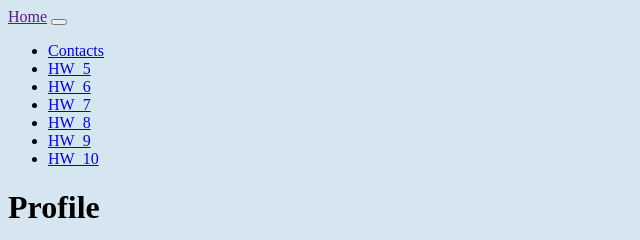
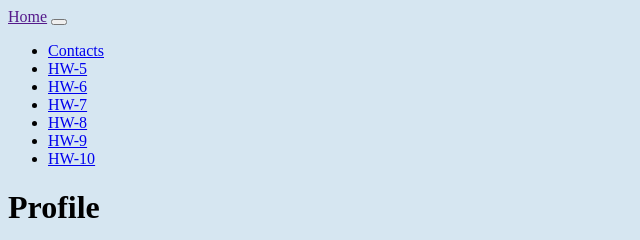
Before and after one commit to mahororuth/mahororuth.github.io, a plain HTML site: page index.html in a window 1280 px wide. Shown: the top 240 px of the page, 0-640 px from the left. Drawn offline with Linux system fonts and the light colour scheme.

Commit message:
Update index.html

```diff
--- a/index.html
+++ b/index.html
@@ -22,22 +22,22 @@
                             <a class="nav-link" href="#contacts">Contacts</a>
                         </li>
                         <li class="nav-item">
-                            <a class="nav-link" href="HW_5.pdf" target="blank">HW_5</a>
+                            <a class="nav-link" href="HW-5.pdf" target="blank">HW-5</a>
                         </li>
                         <li class="nav-item">
-                            <a class="nav-link" href="HW_6.pdf" target="blank">HW_6</a>
+                            <a class="nav-link" href="HW-6.pdf" target="blank">HW-6</a>
                         </li>
                         <li class="nav-item">
-                            <a class="nav-link" href="HW_7.pdf" target="blank">HW_7</a>
+                            <a class="nav-link" href="HW-7.pdf" target="blank">HW-7</a>
                         </li>
                         <li class="nav-item">
-                            <a class="nav-link" href="HW_8.html" target="blank">HW_8</a>
+                            <a class="nav-link" href="HW-8.html" target="blank">HW-8</a>
                         </li>
                         <li class="nav-item">
-                            <a class="nav-link" href="HW_9.html" target="blank">HW_9</a>
+                            <a class="nav-link" href="HW-9.html" target="blank">HW-9</a>
                         </li>
                         <li class="nav-item">
-                            <a class="nav-link" href="HW_10.html" target="blank">HW_10</a>
+                            <a class="nav-link" href="HW-10.html" target="blank">HW-10</a>
                         </li>
                     </ul>
                 </div>
```
